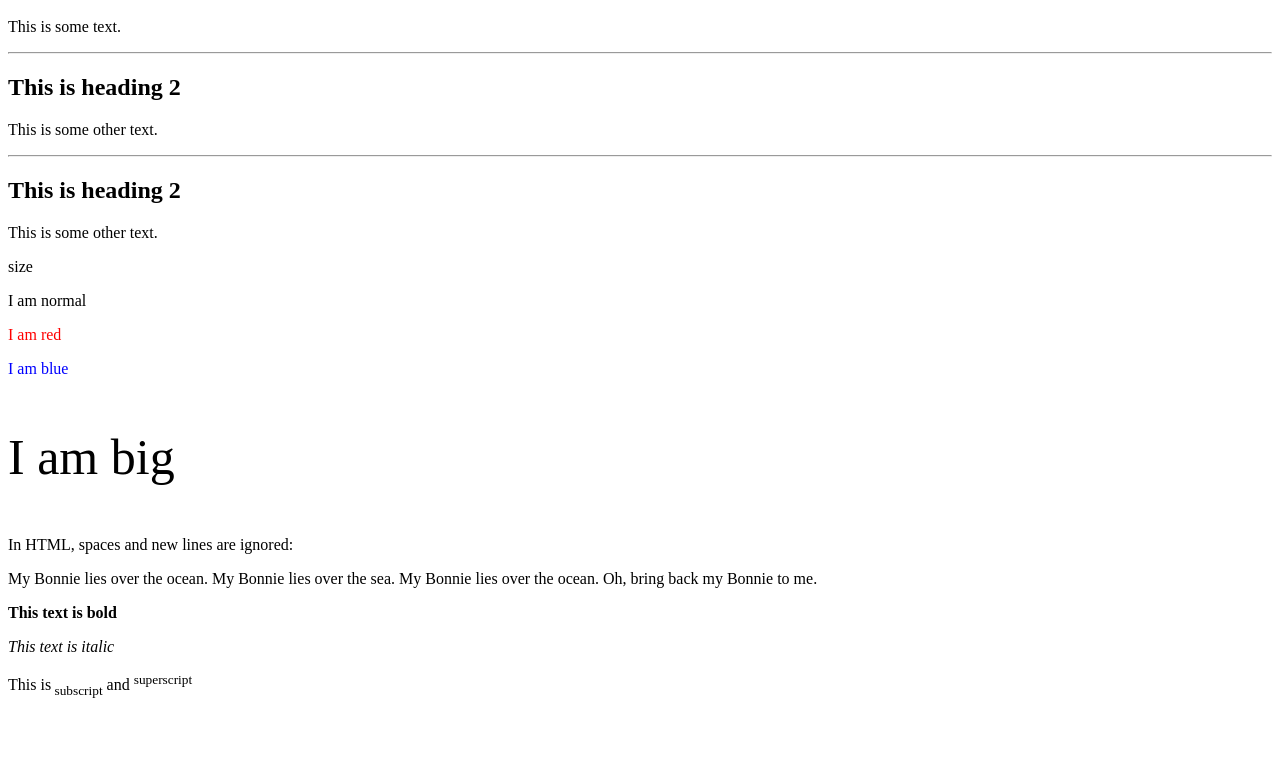
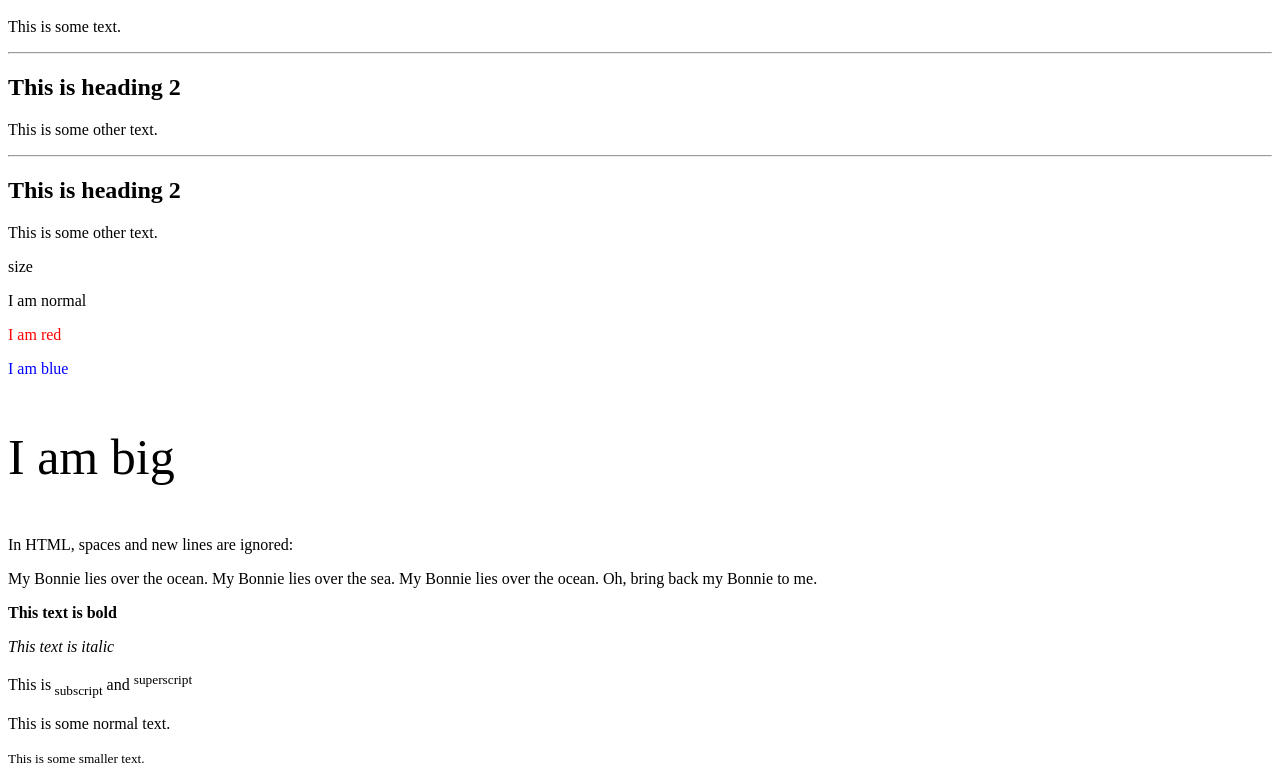
Before and after one commit to Nawwarahyazid/finalscm, a plain HTML site: page index.html in a window 1280 px wide. Shown: the part 426-1209 px from the top of the page. Before the commit the page ends 1141 px from the top, so only its background shows below. Drawn offline with Linux system fonts and the light colour scheme.

Commit message:
Update index.html

```diff
--- a/index.html
+++ b/index.html
@@ -63,5 +63,9 @@ border:1px solid black;
 <p><i>This text is italic</i></p>
 <p>This is<sub> subscript</sub> and <sup>superscript</sup></p>
 
+
+<p>This is some normal text.</p>
+<p><small>This is some smaller text.</small></p>
+
 </body>
 </html>
```
